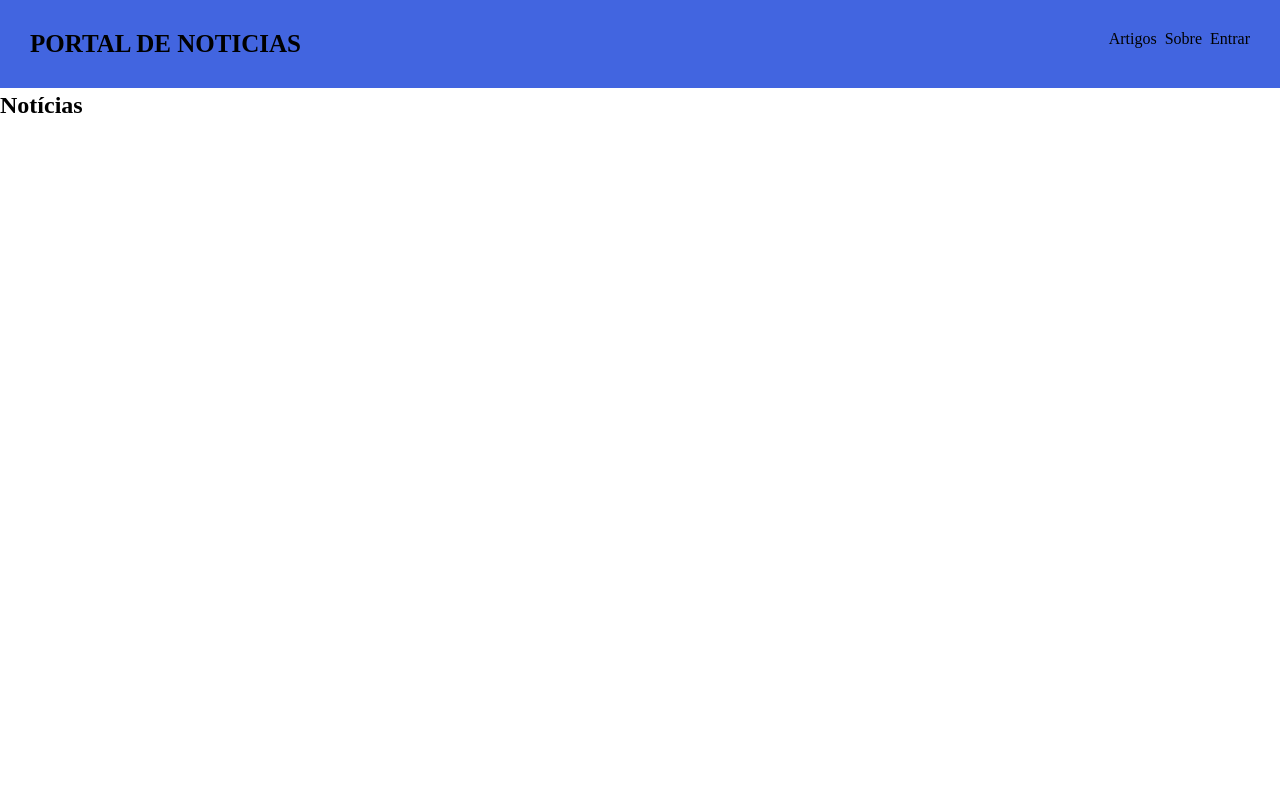
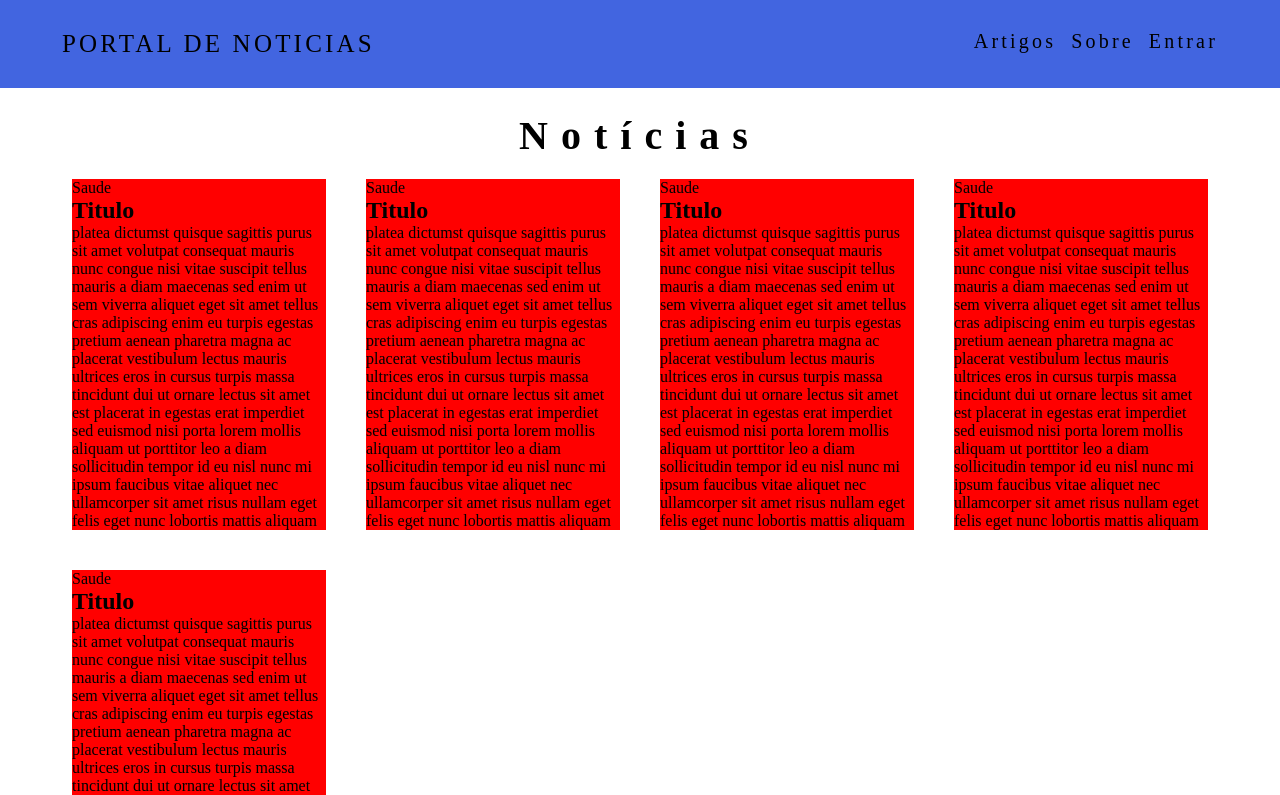
Before and after one commit to JVGS1111/Portal-de-noticias-com-react, a React (Create React App) app in the folder portal-noticias/: page / in a window 1280 px wide. Shown: the top 795 px of the page. Built offline with nearby package versions, Linux system fonts and the light colour scheme; the HTML template or start-up script is replaced by a standard one; a web font is replaced by a local one.

Commit message:
implementado pagina home

```diff
--- a/portal-noticias/src/App.js
+++ b/portal-noticias/src/App.js
@@ -11,8 +11,8 @@ function App() {
 
         <Route exact path='/'>
           <Home />
+        </Route>
 
-        </Route>
       </Switch>
     </Router>
 
--- /dev/null
+++ b/portal-noticias/src/assets/css/components/ListaDePosts.css
@@ -0,0 +1,13 @@
+.section-posts{
+    width: 100%;
+}
+.section-posts-wrapper{
+    display: grid;
+    grid-template-columns: 25% 25% 25% 25%;
+
+}
+.post{
+    margin: 20px;
+    background-color: red;
+    max-width: 400px;
+}
--- /dev/null
+++ b/portal-noticias/src/assets/css/paginas/Home.css
@@ -0,0 +1,10 @@
+main{
+    padding: 20px;
+}
+
+h2.titulo-pagina {
+    text-align: center;
+    font-weight: 600;
+    letter-spacing: 13px;
+    font-size: 40px;
+}
--- a/portal-noticias/src/components/Header.css
+++ b/portal-noticias/src/components/Header.css
@@ -6,10 +6,14 @@ header{
     display: inline-block;
 }
 
-
+.clear{
+    clear: both;
+}
 .header-logo{
     font-size: 25px;
     float: left;
+    font-weight: 300;
+    letter-spacing: 0.2rem;
 }
 
 .header-nav{
@@ -21,7 +25,14 @@ header{
 }
 
 .header-li{
+    font-weight: 300;
+    letter-spacing: 0.2rem;
     list-style-type: none;
-    margin-left: 8px;
+    margin-left: 15px;
     cursor: pointer;
+    font-size: 20px;
 }
+
+.header-li:hover{
+    border-bottom: 1px solid black;
+}
--- a/portal-noticias/src/components/Header.jsx
+++ b/portal-noticias/src/components/Header.jsx
@@ -15,6 +15,7 @@ function Header() {
                     </ul>
                 </nav>
             </div>
+            <div className="clear"></div>
         </header>
     );
 }
--- /dev/null
+++ b/portal-noticias/src/components/ListaDePosts.jsx
@@ -0,0 +1,44 @@
+import React from 'react';
+import '../assets/css/components/ListaDePosts.css'
+function ListaDePosts() {
+    return (
+        <section className="section-posts">
+            <div className="container">
+                <div className="section-posts-wrapper">
+                    <article className="post">
+                        <span className="post-categoria">Saude</span>
+                        <h2 className="post-titulo">Titulo</h2>
+                        <p className="post-resumo">platea dictumst quisque sagittis purus sit amet volutpat consequat mauris nunc congue nisi vitae suscipit tellus mauris a diam maecenas sed enim ut sem viverra aliquet eget sit amet tellus cras adipiscing enim eu turpis egestas pretium aenean pharetra magna ac placerat vestibulum lectus mauris ultrices eros in cursus turpis massa tincidunt dui ut ornare lectus sit amet est placerat in egestas erat imperdiet sed euismod nisi porta lorem mollis aliquam ut porttitor leo a diam sollicitudin tempor id eu nisl nunc mi ipsum faucibus vitae aliquet nec ullamcorper sit amet risus nullam eget felis eget nunc lobortis mattis aliquam</p>
+                    </article>
+
+                    <article className="post">
+                        <span className="post-categoria">Saude</span>
+                        <h2 className="post-titulo">Titulo</h2>
+                        <p className="post-resumo">platea dictumst quisque sagittis purus sit amet volutpat consequat mauris nunc congue nisi vitae suscipit tellus mauris a diam maecenas sed enim ut sem viverra aliquet eget sit amet tellus cras adipiscing enim eu turpis egestas pretium aenean pharetra magna ac placerat vestibulum lectus mauris ultrices eros in cursus turpis massa tincidunt dui ut ornare lectus sit amet est placerat in egestas erat imperdiet sed euismod nisi porta lorem mollis aliquam ut porttitor leo a diam sollicitudin tempor id eu nisl nunc mi ipsum faucibus vitae aliquet nec ullamcorper sit amet risus nullam eget felis eget nunc lobortis mattis aliquam</p>
+                    </article>
+
+                    <article className="post">
+                        <span className="post-categoria">Saude</span>
+                        <h2 className="post-titulo">Titulo</h2>
+                        <p className="post-resumo">platea dictumst quisque sagittis purus sit amet volutpat consequat mauris nunc congue nisi vitae suscipit tellus mauris a diam maecenas sed enim ut sem viverra aliquet eget sit amet tellus cras adipiscing enim eu turpis egestas pretium aenean pharetra magna ac placerat vestibulum lectus mauris ultrices eros in cursus turpis massa tincidunt dui ut ornare lectus sit amet est placerat in egestas erat imperdiet sed euismod nisi porta lorem mollis aliquam ut porttitor leo a diam sollicitudin tempor id eu nisl nunc mi ipsum faucibus vitae aliquet nec ullamcorper sit amet risus nullam eget felis eget nunc lobortis mattis aliquam</p>
+                    </article>
+
+                    <article className="post">
+                        <span className="post-categoria">Saude</span>
+                        <h2 className="post-titulo">Titulo</h2>
+                        <p className="post-resumo">platea dictumst quisque sagittis purus sit amet volutpat consequat mauris nunc congue nisi vitae suscipit tellus mauris a diam maecenas sed enim ut sem viverra aliquet eget sit amet tellus cras adipiscing enim eu turpis egestas pretium aenean pharetra magna ac placerat vestibulum lectus mauris ultrices eros in cursus turpis massa tincidunt dui ut ornare lectus sit amet est placerat in egestas erat imperdiet sed euismod nisi porta lorem mollis aliquam ut porttitor leo a diam sollicitudin tempor id eu nisl nunc mi ipsum faucibus vitae aliquet nec ullamcorper sit amet risus nullam eget felis eget nunc lobortis mattis aliquam</p>
+                    </article>
+
+                    <article className="post">
+                        <span className="post-categoria">Saude</span>
+                        <h2 className="post-titulo">Titulo</h2>
+                        <p className="post-resumo">platea dictumst quisque sagittis purus sit amet volutpat consequat mauris nunc congue nisi vitae suscipit tellus mauris a diam maecenas sed enim ut sem viverra aliquet eget sit amet tellus cras adipiscing enim eu turpis egestas pretium aenean pharetra magna ac placerat vestibulum lectus mauris ultrices eros in cursus turpis massa tincidunt dui ut ornare lectus sit amet est placerat in egestas erat imperdiet sed euismod nisi porta lorem mollis aliquam ut porttitor leo a diam sollicitudin tempor id eu nisl nunc mi ipsum faucibus vitae aliquet nec ullamcorper sit amet risus nullam eget felis eget nunc lobortis mattis aliquam</p>
+                    </article>
+                </div>
+            </div>
+        </section>
+    )
+
+}
+
+export default ListaDePosts;
--- a/portal-noticias/src/index.css
+++ b/portal-noticias/src/index.css
@@ -5,6 +5,12 @@
   font-family: 'Kaisei Tokumin', serif;
 
 }
+
+.container{
+  padding-left: 2rem;
+  padding-right: 2rem;
+}
+
 body {
   margin: 0;
   padding: 0;
--- a/portal-noticias/src/paginas/Home.jsx
+++ b/portal-noticias/src/paginas/Home.jsx
@@ -1,4 +1,6 @@
 import React from 'react';
+import '../assets/css/paginas/Home.css'
+import ListaDePosts from '../components/ListaDePosts';
 
 function Home() {
     return (
@@ -6,6 +8,7 @@ function Home() {
             <div className="container">
                 <h2 className="titulo-pagina">Notícias</h2>
             </div>
+            <ListaDePosts />
         </main>
     );
 }
```
